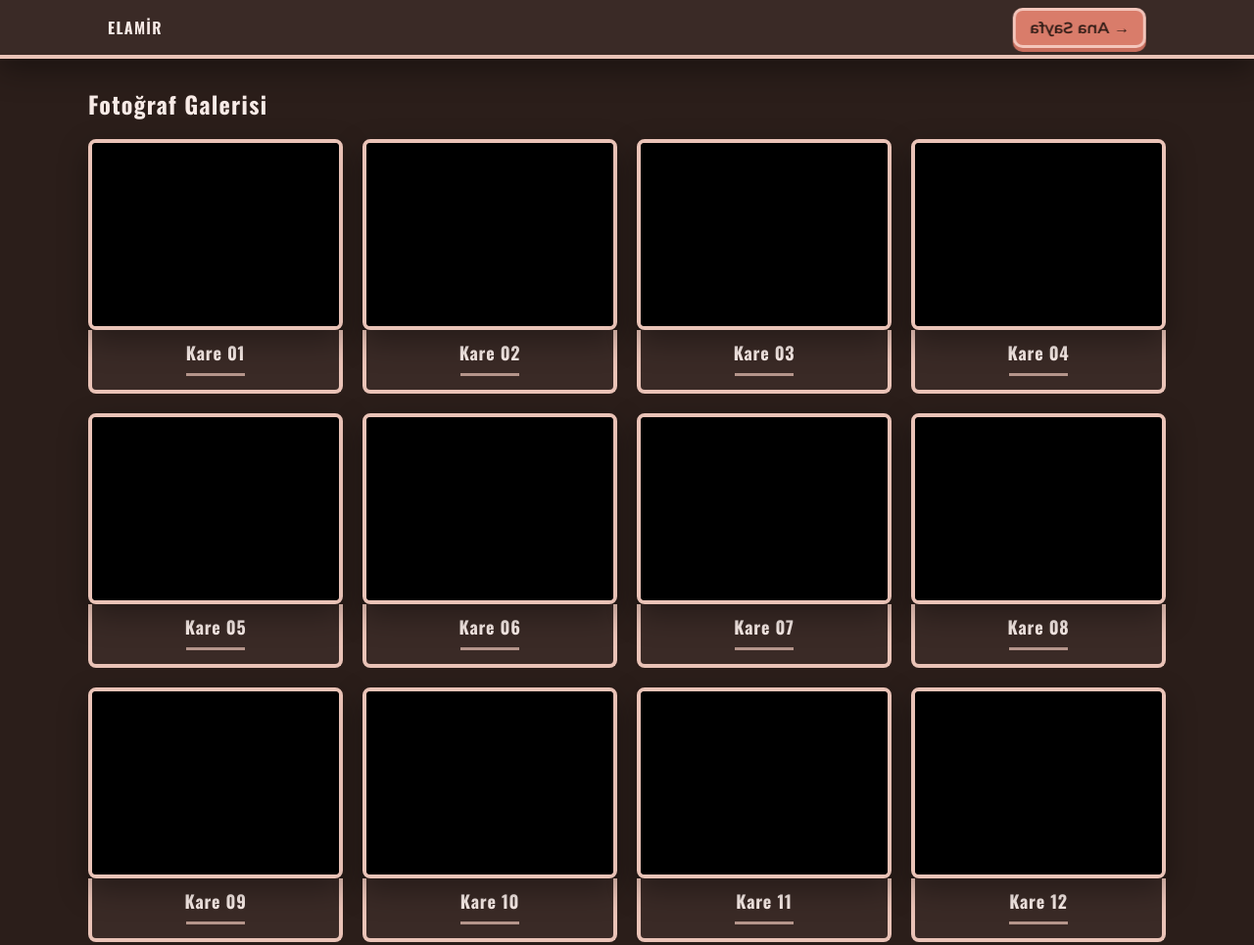
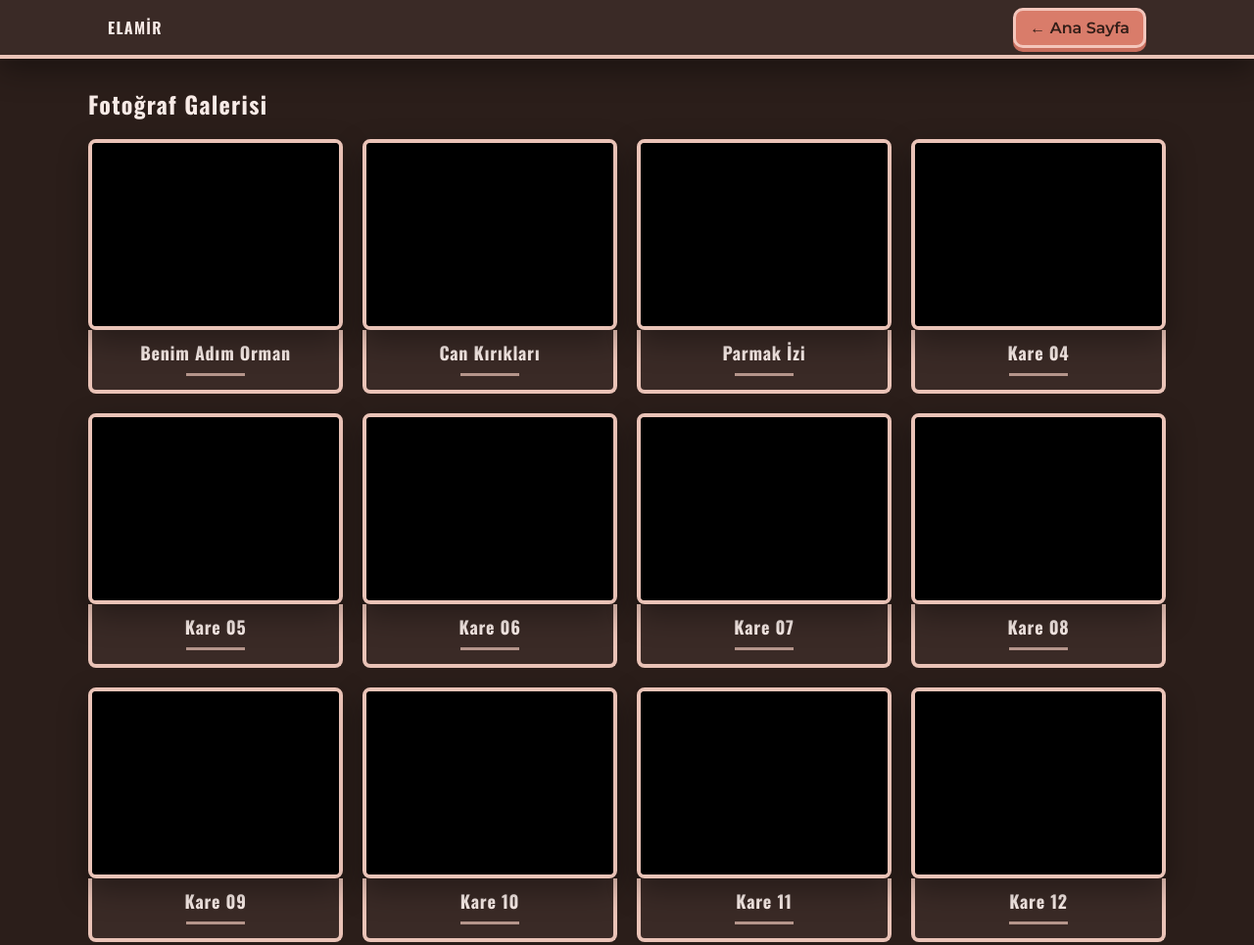
Before and after one commit to elamir-wq/elamir, a plain HTML site: page gallery.html in a window 1280 px wide. Shown: the top 965 px of the page at 98% size. Drawn offline with nearby package versions, Linux system fonts and the light colour scheme.

Commit message:
Update gallery.html

```diff
--- a/gallery.html
+++ b/gallery.html
@@ -16,8 +16,13 @@ a{color:inherit;text-decoration:none} .container{max-width:1100px;margin:auto;pa
 .header{background:var(--bg-2);border-bottom:4px solid var(--frame);box-shadow:var(--shadow)}
 .header .container{display:flex;justify-content:space-between;align-items:center;height:56px}
 .brand{font-family:Oswald;letter-spacing:.08em}
-.back{font-weight:700;border:3px solid #f4c6bc;background:var(--accent);color:#331e18;padding:8px 14px;border-radius:10px;box-shadow:0 4px 0 var(--accent-2)}
-.back:active{transform:translateY(1px);box-shadow:0 3px 0 var(--accent-2)}
+
+/* geri butonu (sınıf adı değişti) */
+.back-btn{
+  font-weight:700;border:3px solid #f4c6bc;background:var(--accent);color:#331e18;
+  padding:8px 14px;border-radius:10px;box-shadow:0 4px 0 var(--accent-2)
+}
+.back-btn:active{transform:translateY(1px);box-shadow:0 3px 0 var(--accent-2)}
 
 .section{padding:28px 0}
 .grid{display:grid;gap:20px;grid-template-columns:repeat(4,1fr)}
@@ -25,8 +30,7 @@ a{color:inherit;text-decoration:none} .container{max-width:1100px;margin:auto;pa
 /* Flip kartlar */
 .card{
   background:transparent;border:none;padding:0;margin:0;cursor:pointer;outline:none;
-  perspective:1000px; /* 3D */
-  border-radius:8px;
+  perspective:1000px;border-radius:8px;
 }
 .card:focus-visible{box-shadow:0 0 0 3px #f4c6bcaa;border-radius:10px}
 .flip{
@@ -42,7 +46,8 @@ a{color:inherit;text-decoration:none} .container{max-width:1100px;margin:auto;pa
   position:absolute;inset:0;backface-visibility:hidden;
   background:#000 center/cover no-repeat;filter:sepia(.35) contrast(1.05)
 }
-.back{ transform:rotateY(180deg) }
+/* sadece kartın arka yüzünü çevir */
+.face.back{ transform:rotateY(180deg) }
 
 .caption{
   text-align:center;padding:10px 0 14px;background:var(--bg-2);
@@ -70,7 +75,7 @@ a{color:inherit;text-decoration:none} .container{max-width:1100px;margin:auto;pa
 <header class="header">
   <div class="container">
     <div class="brand"><b>ELA</b>MİR</div>
-    <a class="back" href="index.html">← Ana Sayfa</a>
+    <a class="back-btn" href="index.html">← Ana Sayfa</a>
   </div>
 </header>
 
@@ -84,7 +89,7 @@ a{color:inherit;text-decoration:none} .container{max-width:1100px;margin:auto;pa
         <div class="face front" style="background-image:url('galeri/001a.jpg');"></div>
         <div class="face back"  style="background-image:url('galeri/001b.jpg');"></div>
       </div>
-      <div class="caption"><h4>Kare 01</h4><div class="line"></div></div>
+      <div class="caption"><h4>Benim Adım Orman</h4><div class="line"></div></div>
     </button>
 
     <!-- 2 -->
@@ -93,7 +98,7 @@ a{color:inherit;text-decoration:none} .container{max-width:1100px;margin:auto;pa
         <div class="face front" style="background-image:url('galeri/002a.jpg');"></div>
         <div class="face back"  style="background-image:url('galeri/002b.jpg');"></div>
       </div>
-      <div class="caption"><h4>Kare 02</h4><div class="line"></div></div>
+      <div class="caption"><h4>Can Kırıkları</h4><div class="line"></div></div>
     </button>
 
     <!-- 3 -->
@@ -102,7 +107,7 @@ a{color:inherit;text-decoration:none} .container{max-width:1100px;margin:auto;pa
         <div class="face front" style="background-image:url('galeri/003a.jpg');"></div>
         <div class="face back"  style="background-image:url('galeri/003b.jpg');"></div>
       </div>
-      <div class="caption"><h4>Kare 03</h4><div class="line"></div></div>
+      <div class="caption"><h4>Parmak İzi</h4><div class="line"></div></div>
     </button>
 
     <!-- 4 -->
```
